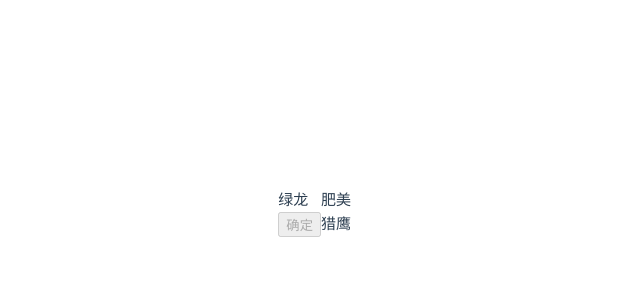
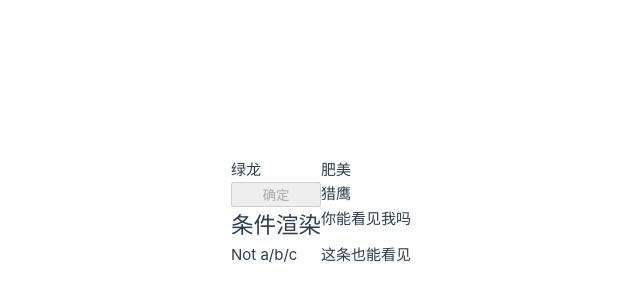
Before and after one commit to spike-sl/spike2, a Vue app: page / in a window 1280 px wide. Shown: the part 188-488 px from the top of the page, without its empty margins (319-959 px from the left). Built offline with nearby package versions, Linux system fonts and the light colour scheme.

Commit message:
vue基础学习

```diff
--- a/src/App.vue
+++ b/src/App.vue
@@ -1,7 +1,9 @@
 <script setup>
 import HelloWorld from './components/HelloWorld.vue'
+import IfDemo from './components/IfDemo.vue'
 </script>
 
 <template>
   <HelloWorld/>
+  <IfDemo/>
 </template>
--- /dev/null
+++ b/src/components/IfDemo.vue
@@ -0,0 +1,25 @@
+<template>
+    <h2>条件渲染</h2>
+    <div v-if="flag">你能看见我吗</div>
+    <div v-else>你会看到这条</div>
+
+    <div v-if="type === 'A'">a</div>
+    <div v-else-if="type === 'B'">b</div>
+    <div v-else-if="type === 'C'">c</div>
+    <div v-else>Not a/b/c</div>
+
+    <div v-show="flag">这条也能看见</div>
+</template>
+
+<script>
+    export default {
+        data() {
+            return {
+                flag:true,
+                // flag:false,
+                type:"D"
+            }
+        }
+    }
+
+</script>
```
